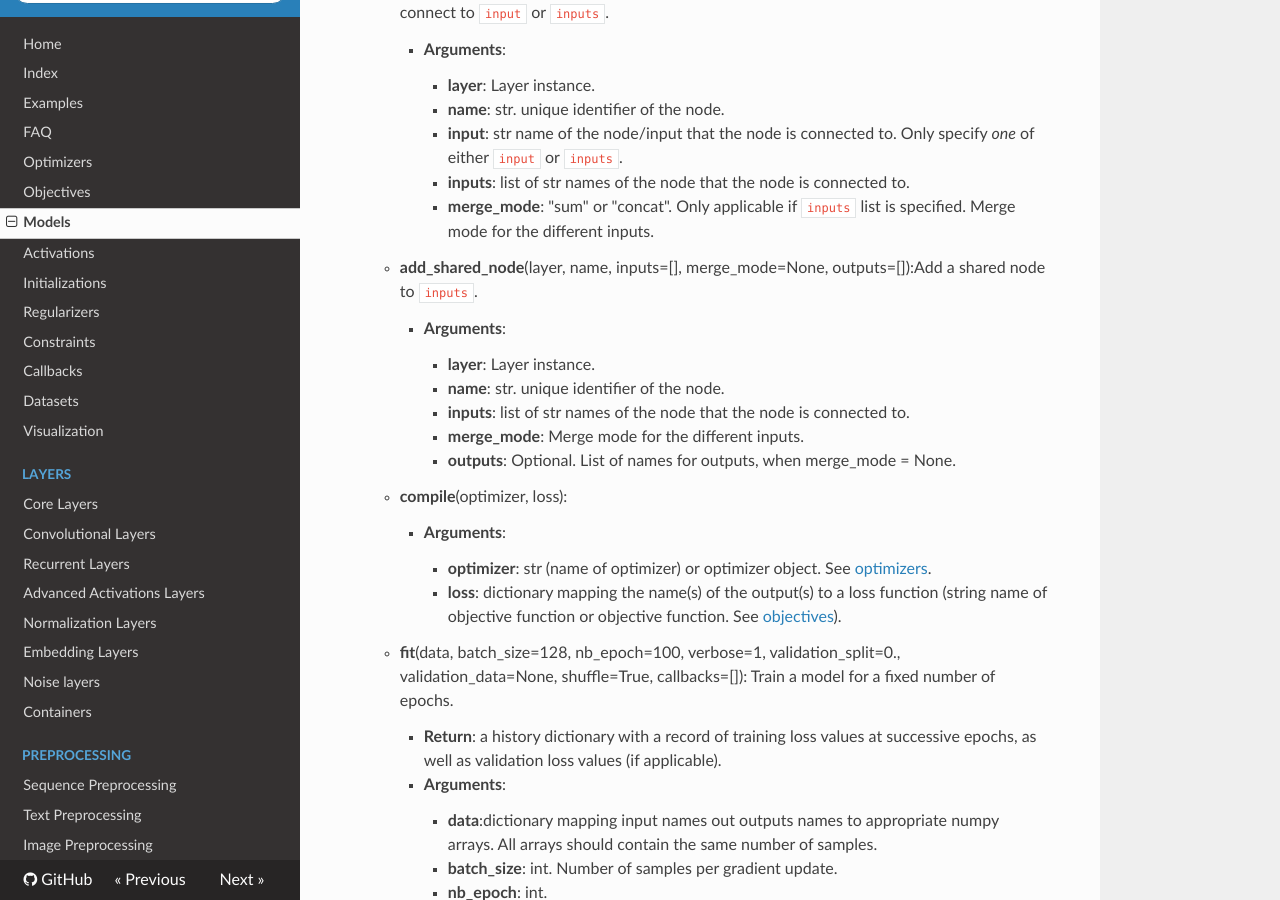
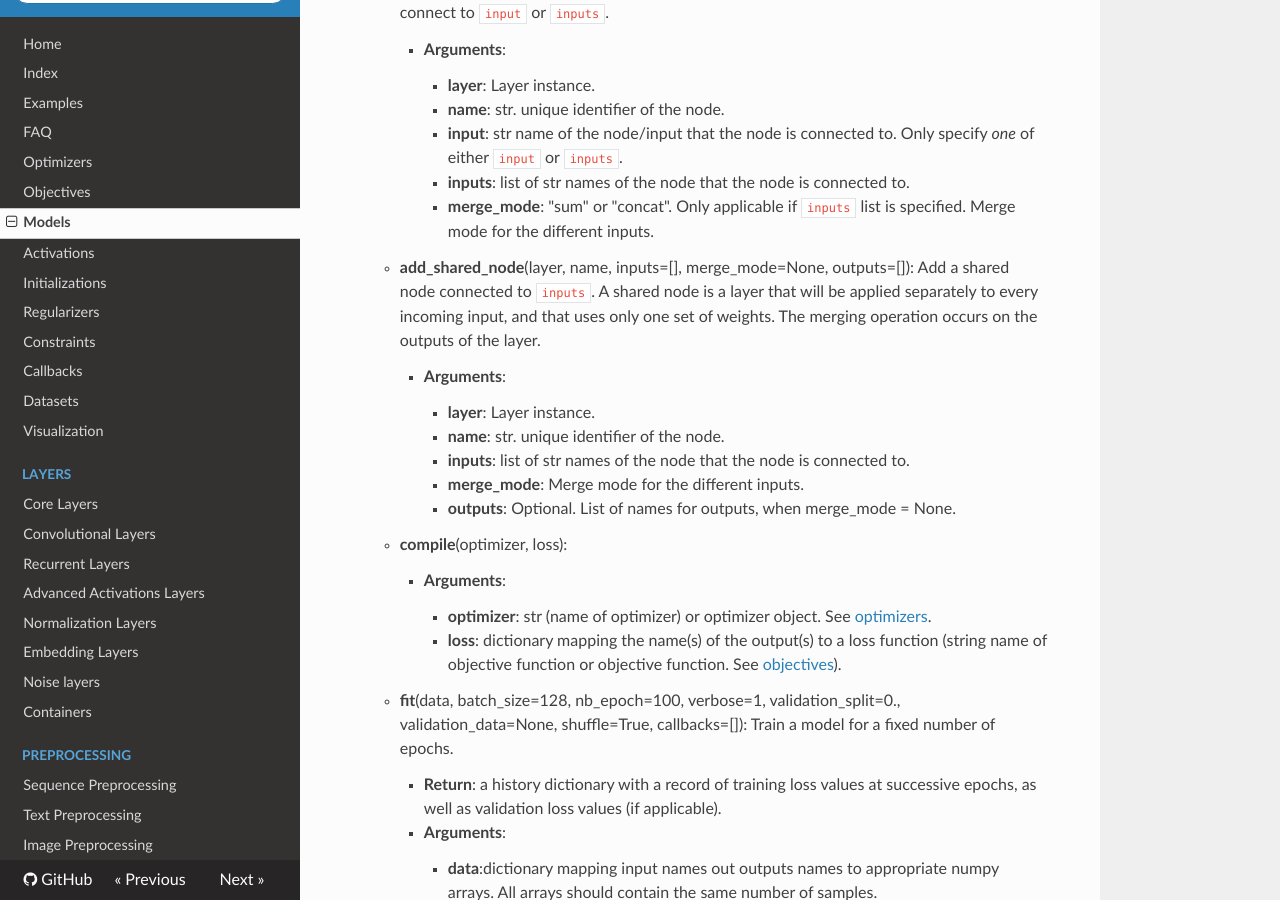
Before and after one commit to Tusespifump1o/keras, an MkDocs documentation site: the page built from docs/sources/models.md, in a window 1280 px wide and 900 px high, scrolled down 3805 px. Built offline with MkDocs 1.6.1, drawn with Linux system fonts in a browser that asks for light colours; nearby versions of some CDN libraries; old or Windows-style settings are respelled for this version of MkDocs.

Commit message:
Update doc for add_shared_node in Graph model.

```diff
--- a/docs/sources/models.md
+++ b/docs/sources/models.md
@@ -142,7 +142,7 @@ model = keras.models.Graph()
             - __input__: str name of the node/input that the node is connected to. Only specify *one* of either `input` or `inputs`.
             - __inputs__: list of str names of the node that the node is connected to.
             - __merge_mode__: "sum" or "concat". Only applicable if `inputs` list is specified. Merge mode for the different inputs.
-    - __add_shared_node__(layer, name, inputs=[], merge_mode=None, outputs=[]):Add a shared node to `inputs`.
+    - __add_shared_node__(layer, name, inputs=[], merge_mode=None, outputs=[]): Add a shared node connected to `inputs`. A shared node is a layer that will be applied separately to every incoming input, and that uses only one set of weights. The merging operation occurs on the outputs of the layer.
         - __Arguments__:
             - __layer__: Layer instance.
             - __name__: str. unique identifier of the node.
```
